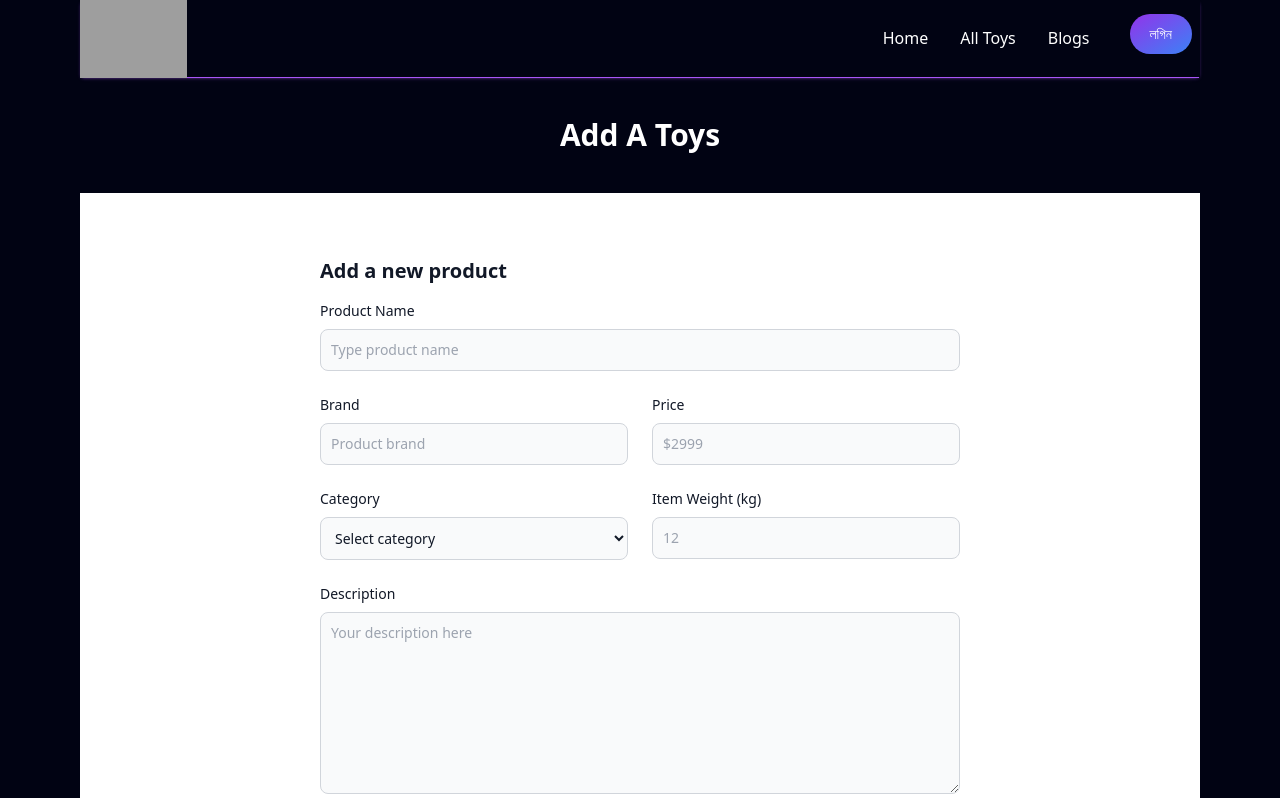
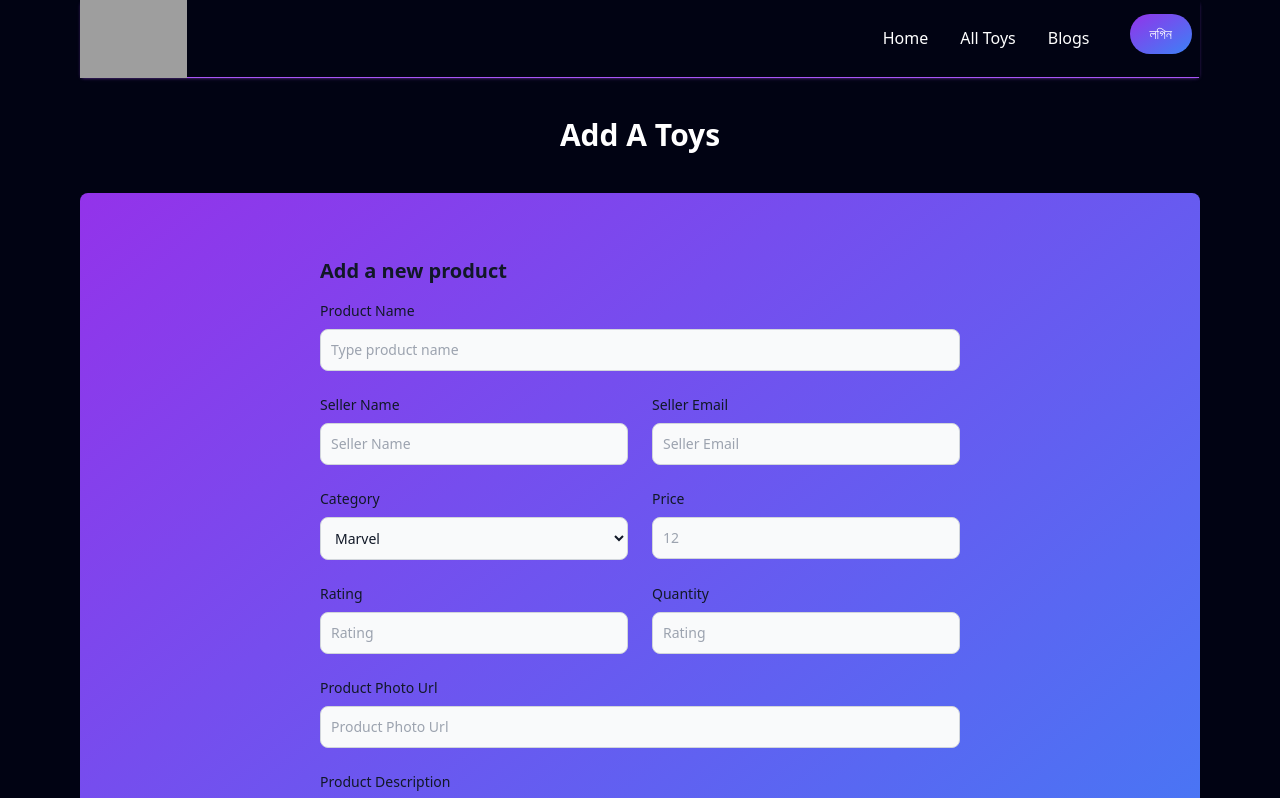
Before and after one commit to hasibimamhridoy/heroverse-client, a React (Vite) app: page /addAToy in a window 1280 px wide. Shown: the top 798 px of the page. Built offline with nearby package versions, Linux system fonts and the light colour scheme; no server answers; grey boxes are pictures that could not be loaded.

Commit message:
product added crud has been addeed

```diff
--- a/package.json
+++ b/package.json
@@ -25,6 +25,7 @@
     "react-swipeable-views": "^0.14.0",
     "react-toastify": "^9.1.3",
     "styled-components": "^5.3.10",
+    "sweetalert": "^2.1.2",
     "swiper": "^9.3.2"
   },
   "devDependencies": {
--- a/src/pages/AddAToy/AddAToy.jsx
+++ b/src/pages/AddAToy/AddAToy.jsx
@@ -1,6 +1,58 @@
 import React from "react";
+import swal from 'sweetalert';
+const AddAToy = () => {
 
-const AddAToy = () => {
+    const handleAddProduct = (e)=>{
+        e.preventDefault()
+        const form = e.target
+        const name = form.name.value
+        const seller_name = form.sellerName.value
+        const seller_email = form.sellerEmail.value
+        const sub_category = form.category.value
+        const price= form.price.value
+        const picture = form.photoURL.value
+        const description = form.description.value
+        const rating = form.rating.value
+        const quantity = form.quantity.value
+
+        let category_id = ''
+
+        if (sub_category=='Marvel') {
+            category_id = '0'
+        }
+        if (sub_category=='Star Wars') {
+            category_id = '1'
+        }
+        if (sub_category=='Transformers') {
+            category_id = '2'
+        }
+
+
+        console.log(category_id);
+
+
+
+        console.log(name,seller_name,seller_email,sub_category,picture,price,description,rating,quantity);
+        const addNewProductsItemInformation = {name,seller_name,seller_email,sub_category,picture,price,description,rating,quantity,category_id};
+
+        fetch('http://localhost:5000/products',{
+            method:"POST",
+            headers:{
+                "Content-Type" : "application/json"
+            },
+            body: JSON.stringify(addNewProductsItemInformation)
+        })
+        .then(res=>res.json())
+        .then(data => {
+            console.log(data);
+            swal({
+                title: "Product Addedd!",
+                text: "New Product has been added successfully!",
+                icon: "success",
+              });
+        })
+    }
+
   return (
     <div>
       <h1 className="text-xl text-center lg:my-10 my-5 lg:text-3xl text-white font-semibold">
@@ -8,12 +60,12 @@ const AddAToy = () => {
       </h1>
 
       <div className="productFormContainer">
-        <section className="bg-white dark:bg-gray-900">
+        <section className="bg-gradient-to-br rounded-lg from-purple-600 to-blue-500 hover:bg-gradient-to-bl dark:bg-gray-900">
           <div className="py-8 px-4 mx-auto max-w-2xl lg:py-16">
             <h2 className="mb-4 text-xl font-bold text-gray-900 dark:text-white">
               Add a new product
             </h2>
-            <form action="#">
+            <form onSubmit={handleAddProduct}>
               <div className="grid gap-4 sm:grid-cols-2 sm:gap-6">
                 <div className="sm:col-span-2">
                   <label
@@ -26,43 +78,47 @@ const AddAToy = () => {
                     type="text"
                     name="name"
                     id="name"
-                    className="bg-gray-50 border border-gray-300 text-gray-900 text-sm rounded-lg focus:ring-primary-600 focus:border-primary-600 block w-full p-2.5 dark:bg-gray-700 dark:border-gray-600 dark:placeholder-gray-400 dark:text-white dark:focus:ring-primary-500 dark:focus:border-primary-500"
+                    className="bg-gray-50 outline-none border border-gray-300 text-gray-900 text-sm rounded-lg focus:ring-primary-600 focus:border-primary-100 block w-full p-2.5 dark:bg-gray-700 dark:border-gray-600 dark:placeholder-gray-400 dark:text-white dark:focus:ring-primary-500 dark:focus:border-primary-500 "
                     placeholder="Type product name"
                     required=""
                   />
                 </div>
+
                 <div className="w-full">
                   <label
-                    for="brand"
+                    htmlFor="sellerName"
                     className="block mb-2 text-sm font-medium text-gray-900 dark:text-white"
                   >
-                    Brand
+                    Seller Name
                   </label>
                   <input
                     type="text"
-                    name="brand"
-                    id="brand"
-                    className="bg-gray-50 border border-gray-300 text-gray-900 text-sm rounded-lg focus:ring-primary-600 focus:border-primary-600 block w-full p-2.5 dark:bg-gray-700 dark:border-gray-600 dark:placeholder-gray-400 dark:text-white dark:focus:ring-primary-500 dark:focus:border-primary-500"
-                    placeholder="Product brand"
+                    name="sellerName"
+                    id="sellerName"
+                    className="bg-gray-50 outline-none border border-gray-300 text-gray-900 text-sm rounded-lg focus:ring-primary-600 focus:border-primary-600 block w-full p-2.5 dark:bg-gray-700 dark:border-gray-600 dark:placeholder-gray-400 dark:text-white dark:focus:ring-primary-500 dark:focus:border-primary-500"
+                    placeholder="Seller Name"
                     required=""
                   />
                 </div>
+
                 <div className="w-full">
                   <label
-                    htmlFor="price"
+                    htmlFor="sellerEmail"
                     className="block mb-2 text-sm font-medium text-gray-900 dark:text-white"
                   >
-                    Price
+                    Seller Email
                   </label>
                   <input
-                    type="number"
-                    name="price"
-                    id="price"
-                    className="bg-gray-50 border border-gray-300 text-gray-900 text-sm rounded-lg focus:ring-primary-600 focus:border-primary-600 block w-full p-2.5 dark:bg-gray-700 dark:border-gray-600 dark:placeholder-gray-400 dark:text-white dark:focus:ring-primary-500 dark:focus:border-primary-500"
-                    placeholder="$2999"
+                    type="email"
+                    name="sellerEmail"
+                    id="sellerEmail"
+                    className="bg-gray-50 outline-none border border-gray-300 text-gray-900 text-sm rounded-lg focus:ring-primary-600 focus:border-primary-600 block w-full p-2.5 dark:bg-gray-700 dark:border-gray-600 dark:placeholder-gray-400 dark:text-white dark:focus:ring-primary-500 dark:focus:border-primary-500"
+                    placeholder="Seller Email"
                     required=""
                   />
                 </div>
+
+
                 <div>
                   <label
                     htmlFor="category"
@@ -72,28 +128,81 @@ const AddAToy = () => {
                   </label>
                   <select
                     id="category"
-                    className="bg-gray-50 border border-gray-300 text-gray-900 text-sm rounded-lg focus:ring-primary-500 focus:border-primary-500 block w-full p-2.5 dark:bg-gray-700 dark:border-gray-600 dark:placeholder-gray-400 dark:text-white dark:focus:ring-primary-500 dark:focus:border-primary-500"
+                    required
+                    name="category"
+                    className="bg-gray-50 outline-none border border-gray-300 text-gray-900 text-sm rounded-lg focus:ring-primary-500 focus:border-primary-500 block w-full p-2.5 dark:bg-gray-700 dark:border-gray-600 dark:placeholder-gray-400 dark:text-white dark:focus:ring-primary-500 dark:focus:border-primary-500"
                   >
-                    <option selected="">Select category</option>
-                    <option value="TV">TV/Monitors</option>
-                    <option value="PC">PC</option>
-                    <option value="GA">Gaming/Console</option>
-                    <option value="PH">Phones</option>
+
+                    <option required value="Marvel">Marvel</option>
+                    <option required value="Star Wars">Star Wars</option>
+                    <option required value="Transformers">Transformers</option>
+
                   </select>
                 </div>
                 <div>
                   <label
-                    htmlFor="item-weight"
+                    htmlFor="Price"
                     className="block mb-2 text-sm font-medium text-gray-900 dark:text-white"
                   >
-                    Item Weight (kg)
+                    Price
                   </label>
                   <input
                     type="number"
-                    name="item-weight"
-                    id="item-weight"
-                    className="bg-gray-50 border border-gray-300 text-gray-900 text-sm rounded-lg focus:ring-primary-600 focus:border-primary-600 block w-full p-2.5 dark:bg-gray-700 dark:border-gray-600 dark:placeholder-gray-400 dark:text-white dark:focus:ring-primary-500 dark:focus:border-primary-500"
+                    name="price"
+                    id="Price"
+                    className="bg-gray-50 outline-none border border-gray-300 text-gray-900 text-sm rounded-lg focus:ring-primary-600 focus:border-primary-600 block w-full p-2.5 dark:bg-gray-700 dark:border-gray-600 dark:placeholder-gray-400 dark:text-white dark:focus:ring-primary-500 dark:focus:border-primary-500"
                     placeholder="12"
+                    required=""
+                  />
+                </div>
+
+                <div className="w-full">
+                  <label
+                    htmlFor="rating"
+                    className="block mb-2 text-sm font-medium text-gray-900 dark:text-white"
+                  >
+                    Rating
+                  </label>
+                  <input
+                    type="number"
+                    name="rating"
+                    id="rating"
+                    className="bg-gray-50 outline-none border border-gray-300 text-gray-900 text-sm rounded-lg focus:ring-primary-600 focus:border-primary-600 block w-full p-2.5 dark:bg-gray-700 dark:border-gray-600 dark:placeholder-gray-400 dark:text-white dark:focus:ring-primary-500 dark:focus:border-primary-500"
+                    placeholder="Rating"
+                    required=""
+                  />
+                </div>
+                <div className="w-full">
+                  <label
+                    htmlFor="Quantity"
+                    className="block mb-2 text-sm font-medium text-gray-900 dark:text-white"
+                  >
+                    Quantity
+                  </label>
+                  <input
+                    type="number"
+                    name="quantity"
+                    id="Quantity"
+                    className="bg-gray-50 outline-none border border-gray-300 text-gray-900 text-sm rounded-lg focus:ring-primary-600 focus:border-primary-600 block w-full p-2.5 dark:bg-gray-700 dark:border-gray-600 dark:placeholder-gray-400 dark:text-white dark:focus:ring-primary-500 dark:focus:border-primary-500"
+                    placeholder="Rating"
+                    required=""
+                  />
+                </div>
+
+
+                <div className="sm:col-span-2">
+                  <label
+                    htmlFor="photoURL"
+                    className="block mb-2 text-sm font-medium text-gray-900 dark:text-white"
+                  >
+                    Product Photo Url
+                  </label>
+                  <input
+                    type="text"
+                    name="photoURL"
+                    id="photoURL"
+                    className="bg-gray-50 outline-none border border-gray-300 text-gray-900 text-sm rounded-lg focus:ring-primary-600 focus:border-primary-100 block w-full p-2.5 dark:bg-gray-700 dark:border-gray-600 dark:placeholder-gray-400 dark:text-white dark:focus:ring-primary-500 dark:focus:border-primary-500 "
+                    placeholder="Product Photo Url"
                     required=""
                   />
                 </div>
@@ -102,19 +211,20 @@ const AddAToy = () => {
                     htmlFor="description"
                     className="block mb-2 text-sm font-medium text-gray-900 dark:text-white"
                   >
-                    Description
+                    Product Description
                   </label>
                   <textarea
                     id="description"
                     rows="8"
-                    className="block p-2.5 w-full text-sm text-gray-900 bg-gray-50 rounded-lg border border-gray-300 focus:ring-primary-500 focus:border-primary-500 dark:bg-gray-700 dark:border-gray-600 dark:placeholder-gray-400 dark:text-white dark:focus:ring-primary-500 dark:focus:border-primary-500"
+                    name="description"
+                    className="block p-2.5 outline-none w-full text-sm text-gray-900 bg-gray-50 rounded-lg border border-gray-300 focus:ring-primary-500 focus:border-primary-500 dark:bg-gray-700 dark:border-gray-600 dark:placeholder-gray-400 dark:text-white dark:focus:ring-primary-500 dark:focus:border-primary-500"
                     placeholder="Your description here"
                   ></textarea>
                 </div>
               </div>
               <button
                 type="submit"
-                className="inline-flex items-center px-5 py-2.5 mt-4 sm:mt-6 text-sm font-medium text-center text-white bg-primary-700 rounded-lg focus:ring-4 focus:ring-primary-200 dark:focus:ring-primary-900 hover:bg-primary-800"
+                className="inline-flex hover:bg-gray-200 justify-center w-full bg-white items-center px-5 py-2.5 mt-4 sm:mt-6 text-sm font-medium text-center text-black bg-primary-700 rounded-lg focus:ring-4 focus:ring-primary-200 dark:focus:ring-primary-900 hover:bg-primary-800"
               >
                 Add product
               </button>
--- a/src/pages/Home/Tabs/MyTabs.jsx
+++ b/src/pages/Home/Tabs/MyTabs.jsx
@@ -11,8 +11,6 @@ import { Link } from "react-router-dom";
 
 function TabPanel(props) {
   const { children, value, index, ...other } = props;
-  console.log(value);
-
   return (
     <div
       role="tabpanel"
@@ -61,6 +59,7 @@ export default function MyTabs() {
   };
 
   const handleChangeIndex = (index) => {
+
     setValue(index);
   };
 
```
Also changed, not shown: 1 other file (tests, documents, lock files or other folders).
